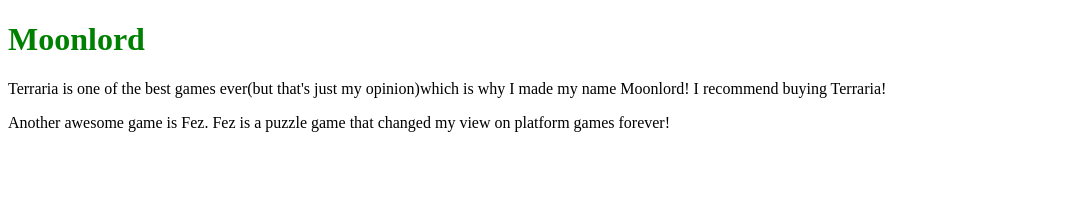
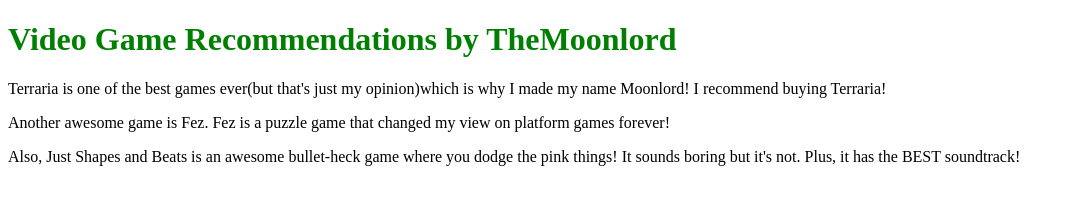
Before and after one commit to TheMoonlord/the-moonlord, a plain HTML site: page index.html in a window 1280 px wide. Shown: the whole page, without its empty margins (0-1074 px from the left). Drawn offline with Linux system fonts and the light colour scheme.

Commit message:
Update index.html

```diff
--- a/index.html
+++ b/index.html
@@ -12,9 +12,11 @@ color:green;
 
 
 <body>
-<h1>Moonlord</h1>
+<h1>Video Game Recommendations by TheMoonlord</h1>
 <p>Terraria is one of the best games ever(but that's just my opinion)which is why I made my name Moonlord! I recommend buying Terraria!</p>
 <p>Another awesome game is Fez. Fez is a puzzle game that changed my view on platform games forever!</p>
+<p>Also, Just Shapes and Beats is an awesome bullet-heck game where you dodge the pink things! It sounds boring but it's not. Plus, it has
+  the BEST soundtrack!</p>
 </body>
 
 </html>
```
